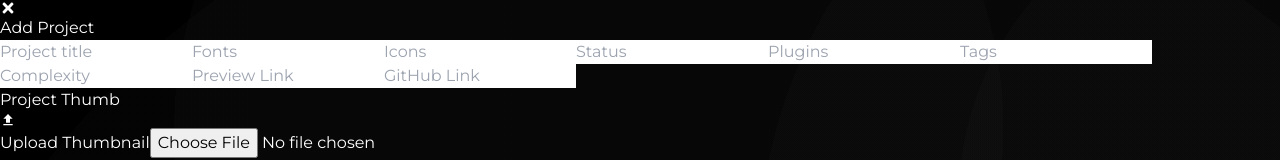
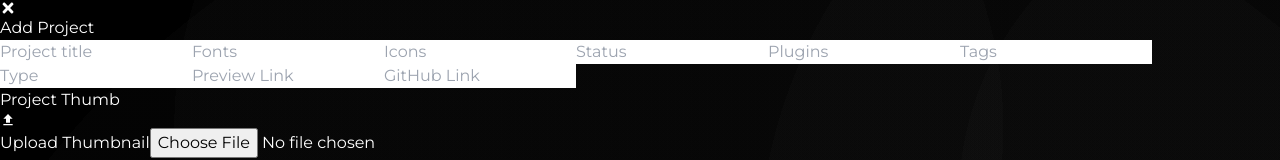
Before and after one commit to riazul01/projects, a React (Vite) app: page / in a window 1280 px wide. Both pictures are taken after a click on the element "Add Project". Shown: the top 160 px of the page. Built offline with nearby package versions, Linux system fonts and the light colour scheme; no server answers; the database is empty.

Commit message:
project add form updated

```diff
--- a/src/pages/AddProject.jsx
+++ b/src/pages/AddProject.jsx
@@ -51,7 +51,7 @@ const AddProject = ({setShowForm}) => {
             fonts: project.fonts.split(' '),
             icons: project.icons.split(' '),
             status: project.status,
-            plugins: project.plugins.split(' '),
+            plugins: project !== '' ? project.plugins.split(' ') : '',
             tags: project.tags.split(' '),
             type: project.type,
             site: project.site,
@@ -81,9 +81,9 @@ const AddProject = ({setShowForm}) => {
                     <input value={project.fonts} onChange={handleInputChange} type="text" name="fonts" className="mt-[1rem] ps-[0.8rem] text-[1.1rem] h-[44px] w-full bg-[#111] border-none outline-none rounded-lg" placeholder="Fonts" required/>
                     <input value={project.icons} onChange={handleInputChange} type="text" name="icons" className="mt-[1rem] ps-[0.8rem] text-[1.1rem] h-[44px] w-full bg-[#111] border-none outline-none rounded-lg" placeholder="Icons" required/>
                     <input value={project.status} onChange={handleInputChange} type="text" name="status" className="mt-[1rem] ps-[0.8rem] text-[1.1rem] h-[44px] w-full bg-[#111] border-none outline-none rounded-lg" placeholder="Status" required/>
-                    <input value={project.plugins} onChange={handleInputChange} type="text" name="plugins" className="mt-[1rem] ps-[0.8rem] text-[1.1rem] h-[44px] w-full bg-[#111] border-none outline-none rounded-lg" placeholder="Plugins" required/>
+                    <input value={project.plugins} onChange={handleInputChange} type="text" name="plugins" className="mt-[1rem] ps-[0.8rem] text-[1.1rem] h-[44px] w-full bg-[#111] border-none outline-none rounded-lg" placeholder="Plugins"/>
                     <input value={project.tags} onChange={handleInputChange} type="text" name="tags" className="mt-[1rem] ps-[0.8rem] text-[1.1rem] h-[44px] w-full bg-[#111] border-none outline-none rounded-lg" placeholder="Tags" required/>
-                    <input value={project.type} onChange={handleInputChange} type="text" name="type" className="mt-[1rem] ps-[0.8rem] text-[1.1rem] h-[44px] w-full bg-[#111] border-none outline-none rounded-lg" placeholder="Complexity" required/>
+                    <input value={project.type} onChange={handleInputChange} type="text" name="type" className="mt-[1rem] ps-[0.8rem] text-[1.1rem] h-[44px] w-full bg-[#111] border-none outline-none rounded-lg" placeholder="Type" required/>
                     <input value={project.site} onChange={handleInputChange} type="text" name="site" className="mt-[1rem] ps-[0.8rem] text-[1.1rem] h-[44px] w-full bg-[#111] border-none outline-none rounded-lg" placeholder="Preview Link" required/>
                     <input value={project.code} onChange={handleInputChange} type="text" name="code" className="mt-[1rem] ps-[0.8rem] text-[1.1rem] h-[44px] w-full bg-[#111] border-none outline-none rounded-lg" placeholder="GitHub Link" required/>
 
```
